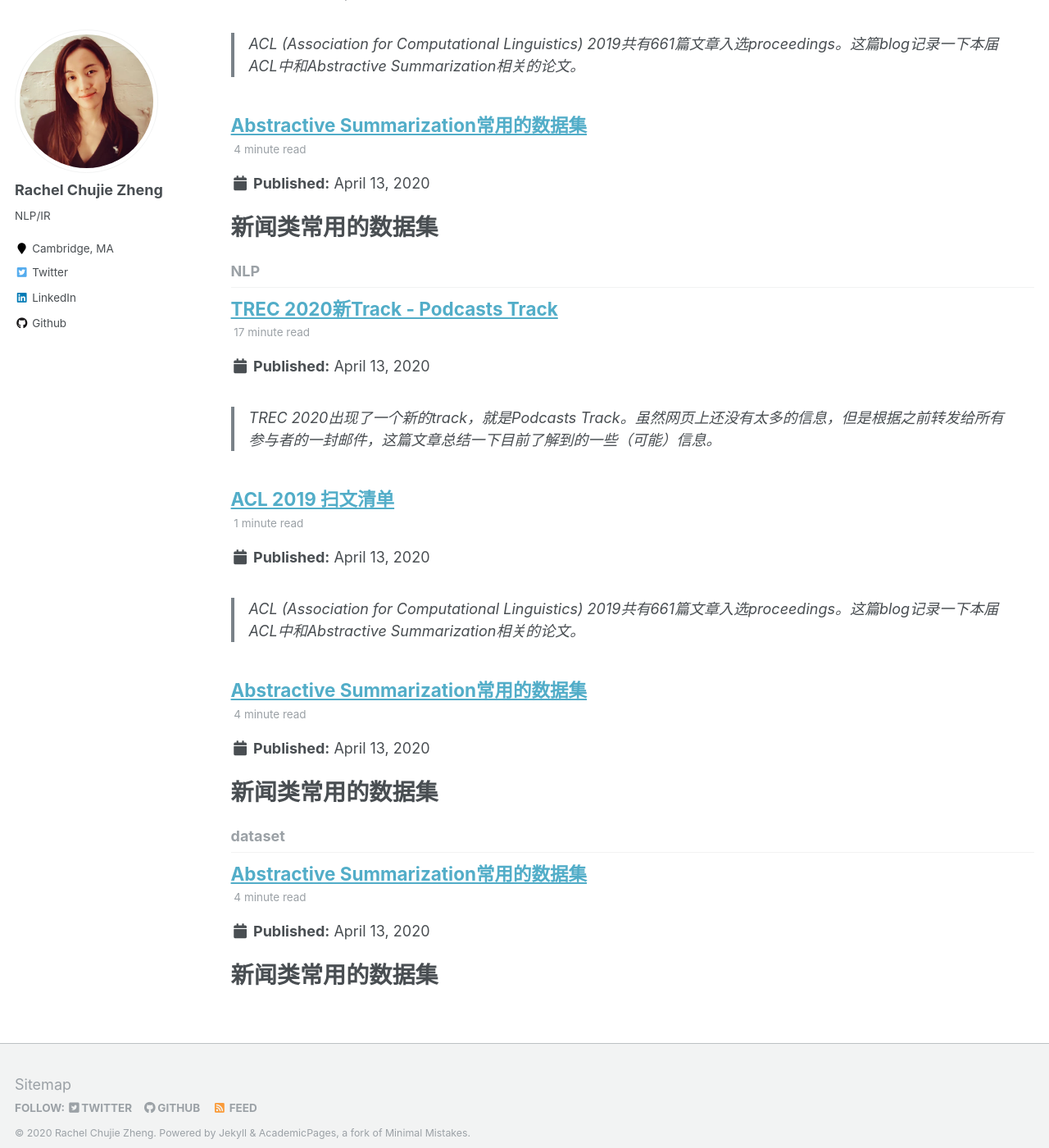
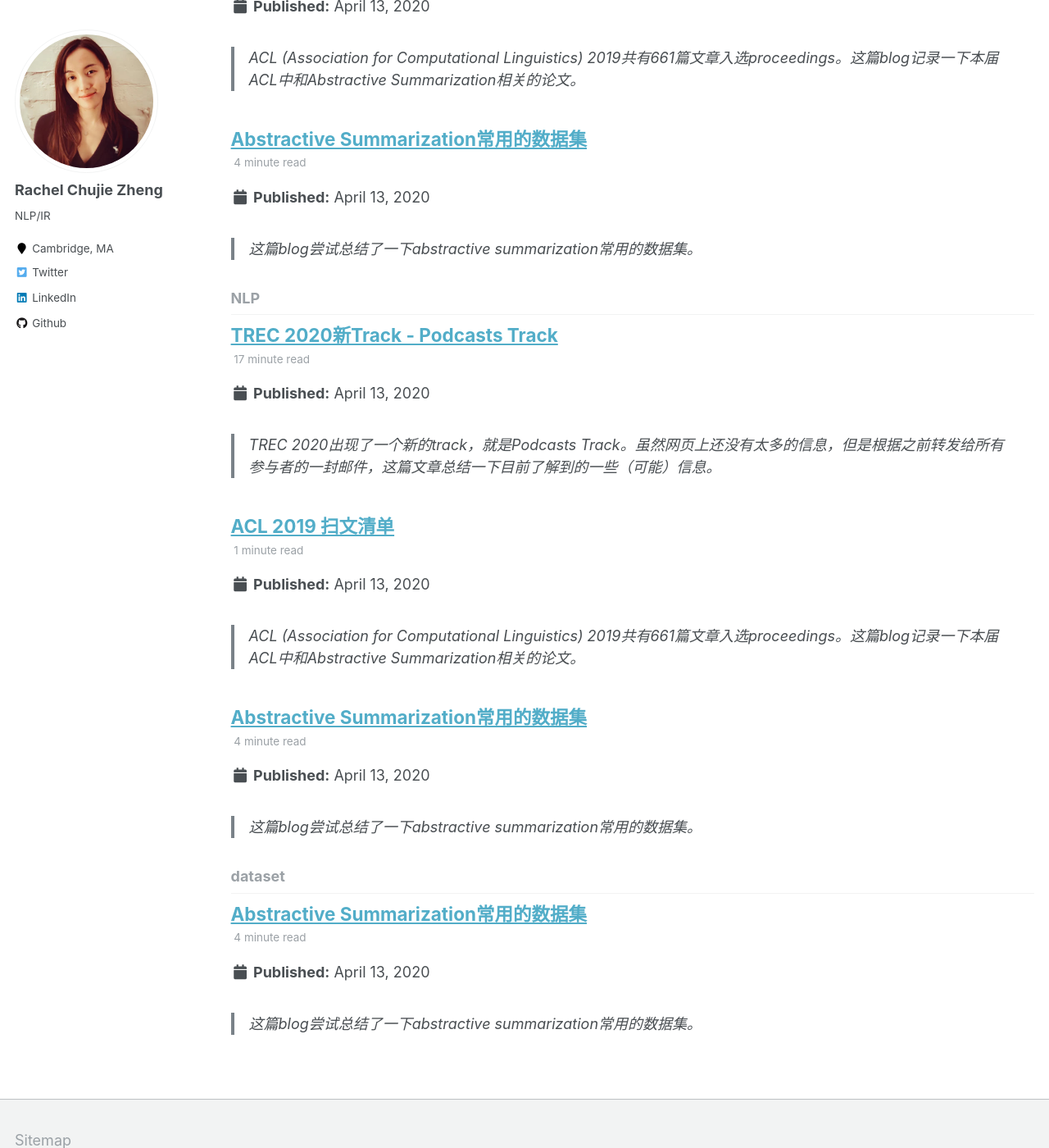
Before and after one commit to chz816/chz816.github.io, a Jekyll site: the page built from _pages/tag-archive.html, in a window 1280 px wide and 1400 px high, scrolled down 1230 px. Shown: the whole window at 82% size. Built offline with Jekyll 4.4.1, drawn with Linux system fonts in a browser that asks for light colours; some of the changed text lies outside the part shown.

```diff
--- a/_posts/2020-04-13-abstractive-summarization-dataset.md
+++ b/_posts/2020-04-13-abstractive-summarization-dataset.md
@@ -12,6 +12,8 @@ tags:
     - Chinese
     - dataset
 ---
+
+> 这篇blog尝试总结了一下abstractive summarization常用的数据集。
 
 # 新闻类常用的数据集
 
```
